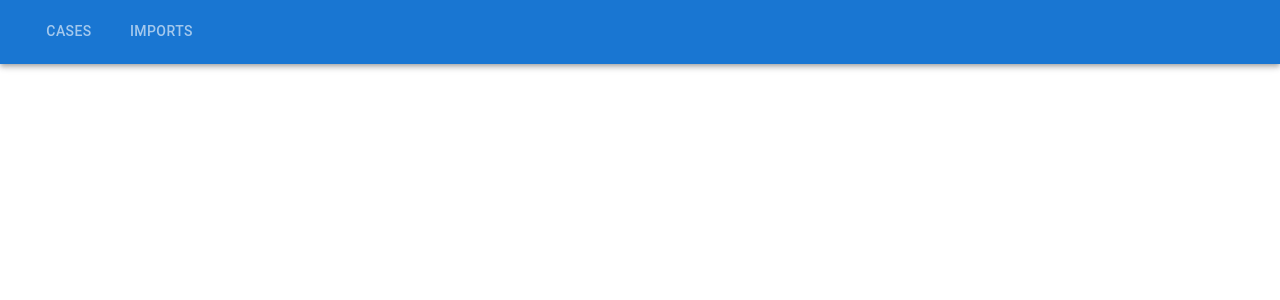
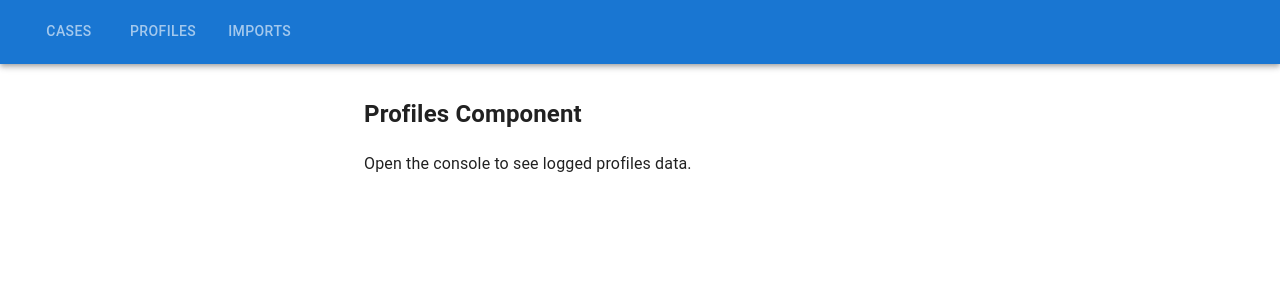
Before and after one commit to pdfusion/PDFusion_UI, a React (Vite) app: page /profiles in a window 1280 px wide. Before the commit this address had no page. Shown: the top 300 px of the page. Built offline with nearby package versions, Linux system fonts and the light colour scheme.

Commit message:
Boilerplate Profiles page

```diff
--- a/src/App.tsx
+++ b/src/App.tsx
@@ -22,6 +22,7 @@ import Imports from './pages/Imports';
 import CaseDashboard from './pages/CaseDashboard';
 import { UsersDataProvider } from './contexts/UsersDataContext';
 import Cases from './pages/Cases';
+import Profiles from './pages/Profiles';
 
 const theme = createTheme();
 
@@ -42,6 +43,7 @@ const NavTabs: React.FC = () => {
       <Toolbar>
         <Tabs value={currentTab} onChange={handleChange} textColor="inherit" indicatorColor="secondary">
           <Tab label="Cases" value="/" />
+          <Tab label="Profiles" value="/profiles" />
           <Tab label="Imports" value="/imports" />
         </Tabs>
       </Toolbar>
@@ -61,6 +63,7 @@ const App: React.FC = () => {
               <Routes>
                 <Route path="/" element={<Cases />} />
                 <Route path="/imports" element={<Imports />} />
+                <Route path="/profiles" element={<Profiles />} />
                 <Route path="/cases/:id" element={<CaseDashboard />} />
                 <Route path="/questionnaire" element={<Questionnaire />} />
                 <Route path="/questionnaire/:id" element={<Questionnaire />}
--- /dev/null
+++ b/src/pages/Profiles.tsx
@@ -0,0 +1,27 @@
+import React, { useEffect, useState } from 'react';
+import { type UserDataType, defaultUserData } from '../contexts/UsersDataContext';
+import { useUsersDataAPI } from '../hooks/useUsersDataAPI';
+
+const Profiles: React.FC = () => {
+  const [profilesData, setProfilesData] = useState<UserDataType[]>([defaultUserData]);
+  const { getUsers } = useUsersDataAPI();
+
+  useEffect(() => {
+    (async () => {
+      const profilesDataRes = await getUsers();
+      setProfilesData(profilesDataRes);
+    })();
+  }, []);
+
+  //TODO: Remove below console.log when table is ready.
+  console.log('sr log profilesData:', profilesData);
+
+  return (
+    <div>
+      <h2>Profiles Component</h2>
+      <p>Open the console to see logged profiles data.</p>
+    </div>
+  );
+};
+
+export default Profiles;
```
